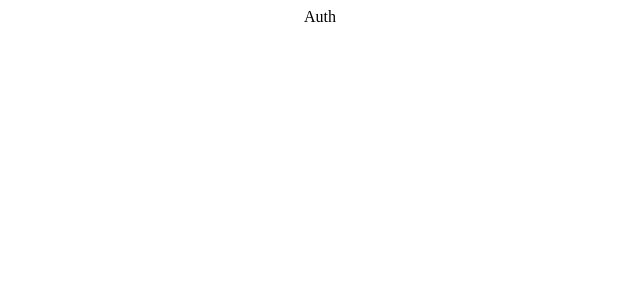
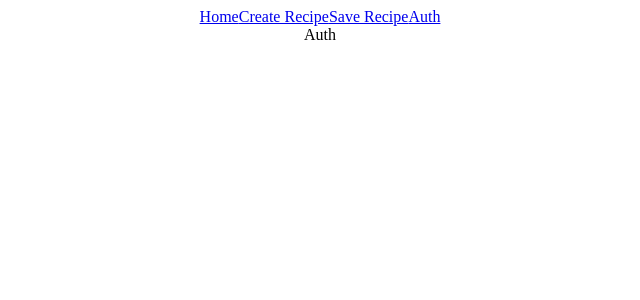
Before and after one commit to Dager1/RecipeWebsite, a React (Create React App) app in the folder client/: page /auth in a window 1280 px wide. Shown: the top 300 px of the page, without its empty margins (320-960 px from the left). Built offline with nearby package versions, Linux system fonts and the light colour scheme.

Commit message:
made navbar using router dom

```diff
--- a/client/src/App.js
+++ b/client/src/App.js
@@ -4,11 +4,13 @@
 import { Auth } from "./pages/auth";
 import { CreateRecipe } from "./pages/create-recipe";
 import { SaveRecipe } from "./pages/save-recipe";
+import { Navbar } from "./components/navbar";
 
 function App() {
   return (
     <div className="App">
       <Router>
+        <Navbar />
         <Routes>
           <Route path="/" element={<Home />} />
           <Route path="/auth" element={<Auth />} />
--- /dev/null
+++ b/client/src/components/navbar.js
@@ -0,0 +1,12 @@
+import { Link } from "react-router-dom";
+
+export const Navbar = () => {
+  return (
+    <div className="navbar">
+      <Link to="/">Home</Link>
+      <Link to="/create-recipe">Create Recipe</Link>
+      <Link to="/save-recipe">Save Recipe</Link>
+      <Link to="/auth">Auth</Link>
+    </div>
+  );
+};
```
